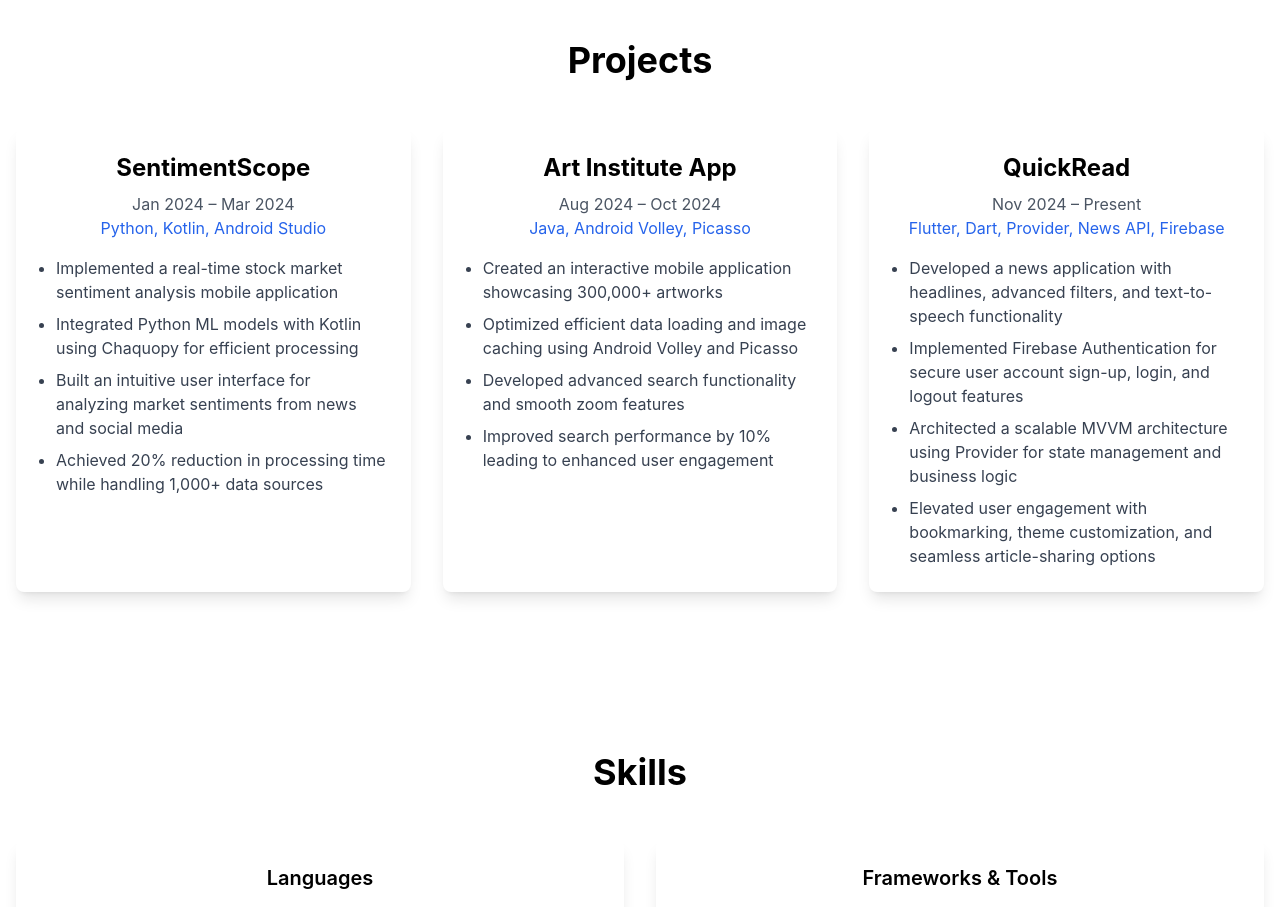
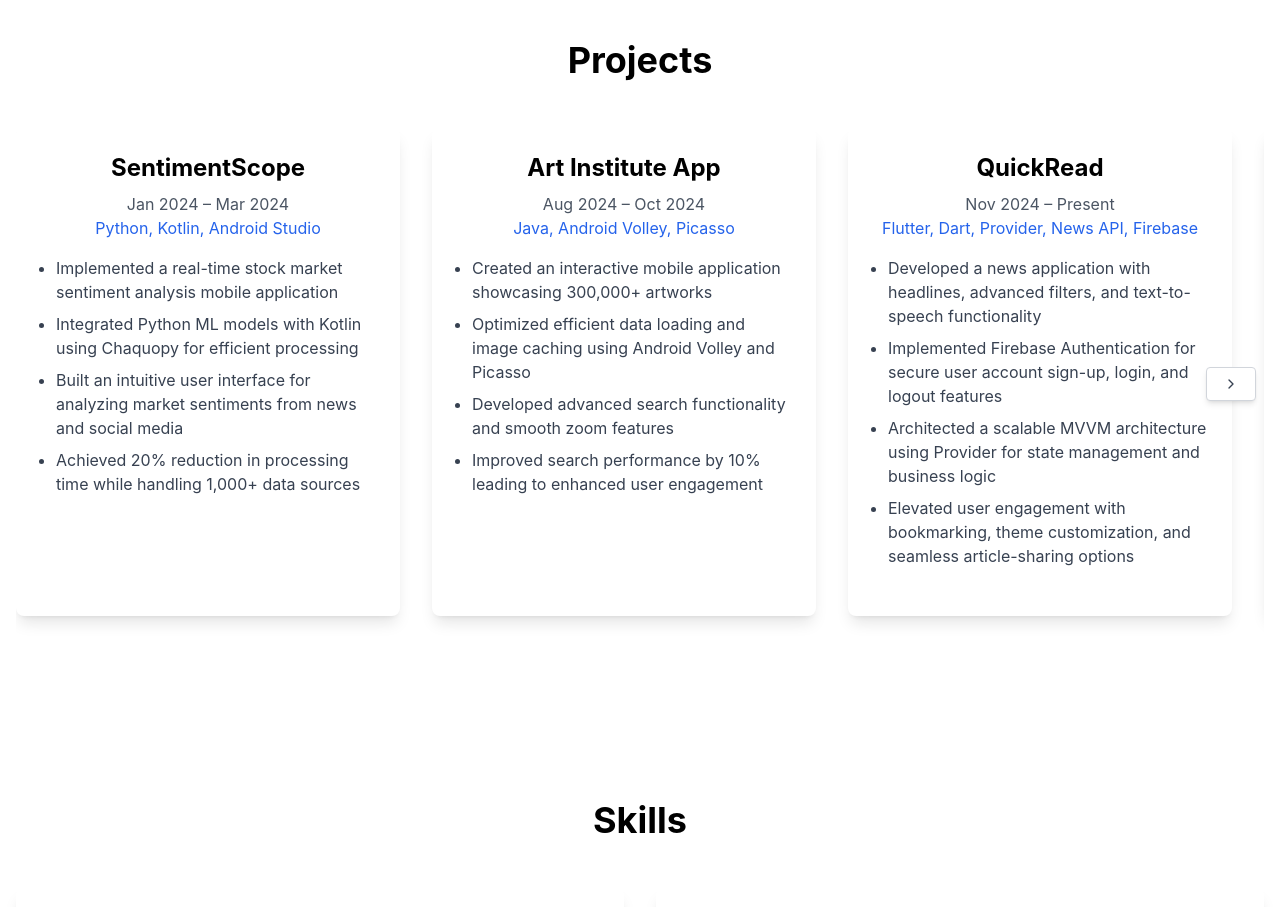
Before and after one commit to Sanmoy1/portfolio, a React (Create React App) app: page / in a window 1280 px wide. Shown: the part 1300-2207 px from the top of the page. Built offline with nearby package versions, Linux system fonts and the light colour scheme.

Commit message:
added horizontal scrollview in project section

```diff
--- a/package.json
+++ b/package.json
@@ -3,7 +3,9 @@
   "version": "0.1.0",
   "private": true,
   "dependencies": {
+    "@radix-ui/react-icons": "^1.3.2",
     "cra-template": "1.2.0",
+    "lucide-react": "^0.469.0",
     "react": "^18.3.1",
     "react-dom": "^18.3.1",
     "react-scripts": "5.0.1"
@@ -33,6 +35,7 @@
     ]
   },
   "devDependencies": {
+    "@babel/plugin-proposal-private-property-in-object": "^7.21.11",
     "autoprefixer": "^10.4.20",
     "postcss": "^8.4.49",
     "tailwindcss": "^3.4.17"
--- a/src/components/AnimatedSection.js
+++ b/src/components/AnimatedSection.js
@@ -4,6 +4,7 @@
   const sectionRef = useRef(null);
 
   useEffect(() => {
+    const currentRef = sectionRef.current; // Store ref value
     const observer = new IntersectionObserver(
       ([entry]) => {
         if (entry.isIntersecting) {
@@ -16,13 +17,13 @@
       }
     );
 
-    if (sectionRef.current) {
-      observer.observe(sectionRef.current);
+    if (currentRef) {
+      observer.observe(currentRef);
     }
 
     return () => {
-      if (sectionRef.current) {
-        observer.unobserve(sectionRef.current);
+      if (currentRef) {
+        observer.unobserve(currentRef);
       }
     };
   }, []);
--- a/src/components/Projects.js
+++ b/src/components/Projects.js
@@ -1,7 +1,40 @@
-import React from 'react';
+import React, { useRef, useState, useEffect } from 'react';
 import AnimatedSection from './AnimatedSection';
+import { Button } from "./button.js";
+import { ChevronLeft, ChevronRight } from 'lucide-react';
 
 const Projects = () => {
+  const scrollContainerRef = useRef(null);
+  const [showLeftArrow, setShowLeftArrow] = useState(false);
+  const [showRightArrow, setShowRightArrow] = useState(true);
+
+  const handleScroll = () => {
+    if (scrollContainerRef.current) {
+      const { scrollLeft, scrollWidth, clientWidth } = scrollContainerRef.current;
+      setShowLeftArrow(scrollLeft > 0);
+      setShowRightArrow(scrollLeft < scrollWidth - clientWidth - 1);
+    }
+  };
+
+  useEffect(() => {
+    const scrollContainer = scrollContainerRef.current;
+    if (scrollContainer) {
+      scrollContainer.addEventListener('scroll', handleScroll);
+      handleScroll(); // Check initial state
+      return () => scrollContainer.removeEventListener('scroll', handleScroll);
+    }
+  }, []);
+
+  const scroll = (direction) => {
+    if (scrollContainerRef.current) {
+      const scrollAmount = scrollContainerRef.current.clientWidth;
+      scrollContainerRef.current.scrollBy({
+        left: direction === 'left' ? -scrollAmount : scrollAmount,
+        behavior: 'smooth'
+      });
+    }
+  };
+
   const projects = [
     {
       title: "SentimentScope",
@@ -35,6 +68,17 @@
         "Architected a scalable MVVM architecture using Provider for state management and business logic",
         "Elevated user engagement with bookmarking, theme customization, and seamless article-sharing options"
       ]
+    },
+    {
+      "title": "MusicStream",
+      "date": "Dec 2024 – Present",
+      "tech": "React, Tailwind CSS, Framer Motion, React Router DOM, HTML5 Audio API",
+      "points": [
+        "Identified the need for a modern, responsive music streaming platform with advanced features.",
+        "Tasked with creating a seamless audio player, interactive library, and personalized user profiles.",
+        "Built the platform using React, Tailwind CSS, and Framer Motion for smooth, dynamic user experiences.",
+        "Achieved a responsive platform with improved user engagement, enhanced interactivity, and smooth playback."
+      ]
     }
   ];
 
@@ -42,11 +86,15 @@
     <section id="projects" className="py-20 dark:bg-gray-900">
       <AnimatedSection className="container mx-auto px-4">
         <h2 className="text-4xl font-bold mb-12 text-center dark:text-white">Projects</h2>
-        <div className="grid grid-cols-1 md:grid-cols-2 lg:grid-cols-3 gap-8">
+        <div className="relative">
+          <div
+            ref={scrollContainerRef}
+            className="flex overflow-x-auto pb-6 [&::-webkit-scrollbar]:hidden scrollbar-hide"
+          >
             {projects.map((project, index) => (
               <div
                 key={index}
-              className="bg-white dark:bg-gray-800 rounded-lg shadow-lg p-6 transform transition-all duration-300 hover:scale-105 cursor-pointer"
+                className="flex-shrink-0 w-96 mr-8 bg-white dark:bg-gray-800 rounded-lg shadow-lg p-6 transform transition-all duration-300 hover:scale-105 cursor-pointer"
               >
                 <h3 className="text-2xl font-bold mb-2 dark:text-white">{project.title}</h3>
                 <div className="mb-4">
@@ -61,6 +109,29 @@
               </div>
             ))}
           </div>
+          {showLeftArrow && (
+            <Button
+              variant="outline"
+              size="icon"
+              className="absolute left-2 top-1/2 transform -translate-y-1/2 bg-white dark:bg-gray-800 shadow-md"
+              onClick={() => scroll('left')}
+              aria-label="Scroll left"
+            >
+              <ChevronLeft className="h-4 w-4" />
+            </Button>
+          )}
+          {showRightArrow && (
+            <Button
+              variant="outline"
+              size="icon"
+              className="absolute right-2 top-1/2 transform -translate-y-1/2 bg-white dark:bg-gray-800 shadow-md"
+              onClick={() => scroll('right')}
+              aria-label="Scroll right"
+            >
+              <ChevronRight className="h-4 w-4" />
+            </Button>
+          )}
+        </div>
       </AnimatedSection>
     </section>
   );
--- a/src/components/SlideSection.js
+++ b/src/components/SlideSection.js
@@ -4,6 +4,7 @@
   const sectionRef = useRef(null);
 
   useEffect(() => {
+    const currentRef = sectionRef.current; // Store ref value
     const observer = new IntersectionObserver(
       ([entry]) => {
         if (entry.isIntersecting) {
@@ -19,13 +20,13 @@
       }
     );
 
-    if (sectionRef.current) {
-      observer.observe(sectionRef.current);
+    if (currentRef) {
+      observer.observe(currentRef);
     }
 
     return () => {
-      if (sectionRef.current) {
-        observer.unobserve(sectionRef.current);
+      if (currentRef) {
+        observer.unobserve(currentRef);
       }
     };
   }, [direction]);
--- a/src/components/StaggeredItem.js
+++ b/src/components/StaggeredItem.js
@@ -4,6 +4,7 @@
   const itemRef = useRef(null);
 
   useEffect(() => {
+    const currentRef = itemRef.current; // Store ref value
     const observer = new IntersectionObserver(
       ([entry]) => {
         if (entry.isIntersecting) {
@@ -17,13 +18,13 @@
       }
     );
 
-    if (itemRef.current) {
-      observer.observe(itemRef.current);
+    if (currentRef) {
+      observer.observe(currentRef);
     }
 
     return () => {
-      if (itemRef.current) {
-        observer.unobserve(itemRef.current);
+      if (currentRef) {
+        observer.unobserve(currentRef);
       }
     };
   }, [index]);
--- /dev/null
+++ b/src/components/button.js
@@ -0,0 +1,30 @@
+import React from "react";
+
+const Button = ({ children, variant, size, className, ...props }) => {
+  const baseStyles = "py-2 px-4 rounded focus:outline-none transition-colors";
+  const variantStyles = {
+    outline: "border border-gray-300 text-gray-700 dark:text-gray-300 bg-white dark:bg-gray-800 hover:bg-gray-100 dark:hover:bg-gray-700",
+    solid: "bg-blue-600 hover:bg-blue-700 text-white",
+  };
+  const sizeStyles = {
+    icon: "p-2",
+    default: "text-sm",
+  };
+
+  const appliedClasses = [
+    baseStyles,
+    variantStyles[variant] || variantStyles.solid,
+    sizeStyles[size] || sizeStyles.default,
+    className,
+  ]
+    .filter(Boolean)
+    .join(" ");
+
+  return (
+    <button className={appliedClasses} {...props}>
+      {children}
+    </button>
+  );
+};
+
+export { Button };
```
Also changed, not shown: 1 other file (tests, documents, lock files or other folders). Lines whose indentation alone changed are shown as unchanged.
